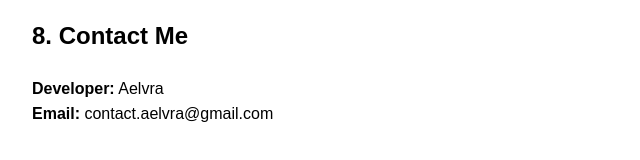
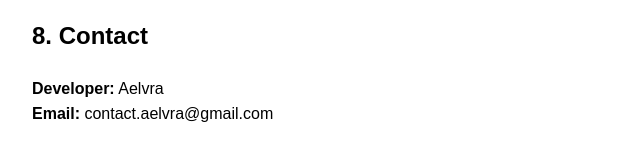
Before and after one commit to aelvra/privacy-policy, a plain HTML site: page index.html in a window 1280 px wide. Shown: the part 2246-2406 px from the top of the page, 208-848 px from the left. Drawn offline with Linux system fonts and the light colour scheme.

```diff
--- a/index.html
+++ b/index.html
@@ -92,7 +92,7 @@ Please download the app only from the official Google Play Store.</p>
 <p>I may update this Privacy Policy occasionally.<br>
 Updates are effective immediately when posted.</p>
 
-<h2>8. Contact Me</h2>
+<h2>8. Contact</h2>
 <p><strong>Developer:</strong> Aelvra<br>
 <strong>Email:</strong> contact.aelvra@gmail.com</p>
 
```
